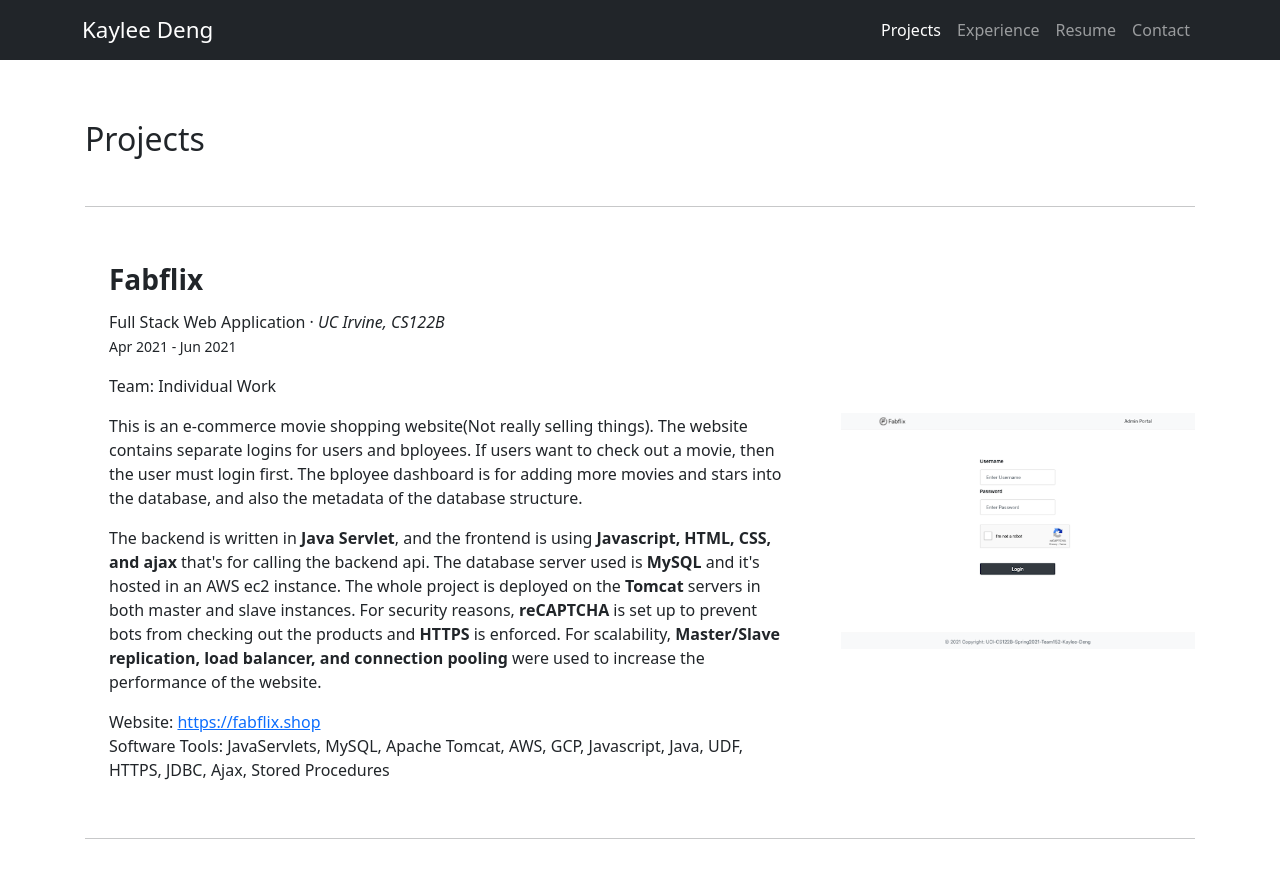
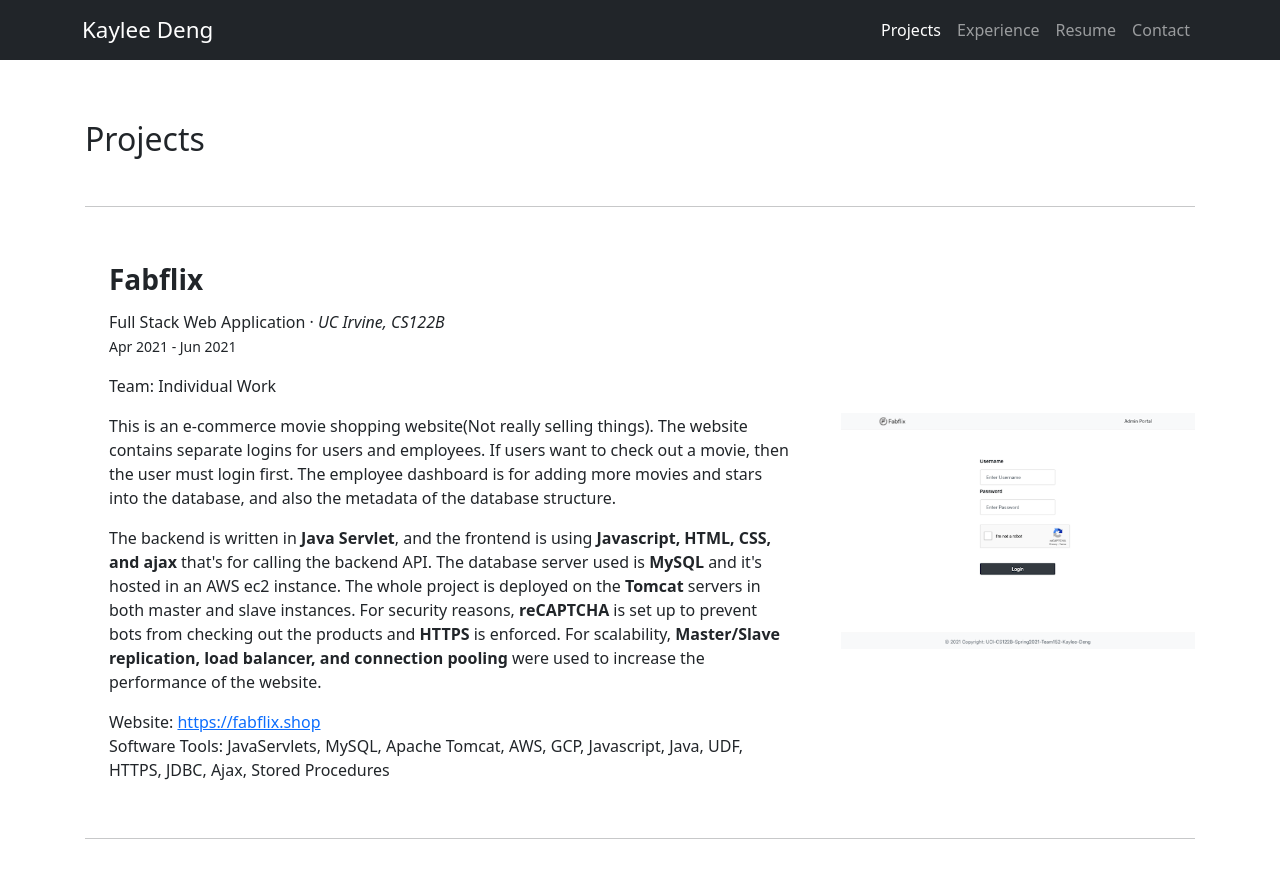
Before and after one commit to bikaylee/Portfolio, a Jekyll site: the page built from index.md, in a window 1280 px wide and 900 px high. Shown: the top 878 px of the window. Built offline with Jekyll 4.4.1, drawn with Linux system fonts in a browser that asks for light colours; some of the changed text lies outside the part shown.

Commit message:
final update

```diff
--- a/index.md
+++ b/index.md
@@ -29,10 +29,10 @@ title: Project
                 Team: Individual Work
             </p>
             <p>
-                This is an e-commerce movie shopping website(Not really selling things). The website contains separate logins for users and bployees. If users want to check out a movie, then the user must login first. The bployee dashboard is for adding more movies and stars into the database, and also the metadata of the database structure.
+                This is an e-commerce movie shopping website(Not really selling things). The website contains separate logins for users and employees. If users want to check out a movie, then the user must login first. The employee dashboard is for adding more movies and stars into the database, and also the metadata of the database structure.
             </p>
             <p>
-                The backend is written in <b>Java Servlet</b>, and the frontend is using <b>Javascript, HTML, CSS, and ajax</b> that's for calling the backend api. The database server used is <b>MySQL</b> and it's hosted in an AWS ec2 instance. The whole project is deployed on the <b>Tomcat</b> servers in both master and slave instances. For security reasons, <b>reCAPTCHA</b> is set up to prevent bots from checking out the products and <b>HTTPS</b> is enforced. For scalability, <b>Master/Slave replication, load balancer, and connection pooling</b> were used to increase the performance of the website.
+                The backend is written in <b>Java Servlet</b>, and the frontend is using <b>Javascript, HTML, CSS, and ajax</b> that's for calling the backend API. The database server used is <b>MySQL</b> and it's hosted in an AWS ec2 instance. The whole project is deployed on the <b>Tomcat</b> servers in both master and slave instances. For security reasons, <b>reCAPTCHA</b> is set up to prevent bots from checking out the products and <b>HTTPS</b> is enforced. For scalability, <b>Master/Slave replication, load balancer, and connection pooling</b> were used to increase the performance of the website.
             </p>
             <p>
                 Website:
@@ -239,7 +239,7 @@ title: Project
                 Embedded Software built with ATMega32
             </h3>
             <p>
-                Embedded-Software Projects &middot;
+                Embedded Software Projects &middot;
                 <i>
                     UC Irvine, CS145/L
                 </i>
@@ -275,6 +275,7 @@ title: Project
                 as macros. In order to play the song, the <b>pitch, period, and tempo</b> are tuned and can be adjusted
                 with keypad input.
             </p>
+            <p>
             <h6><b>4. Voltmeter </b></h6>
                 A keypad and an <b>analog-to-digital (AD) I/O</b> is used as input and
                 an LCD as output. Final display includes instantaneous voltage, max/min voltage,
```
